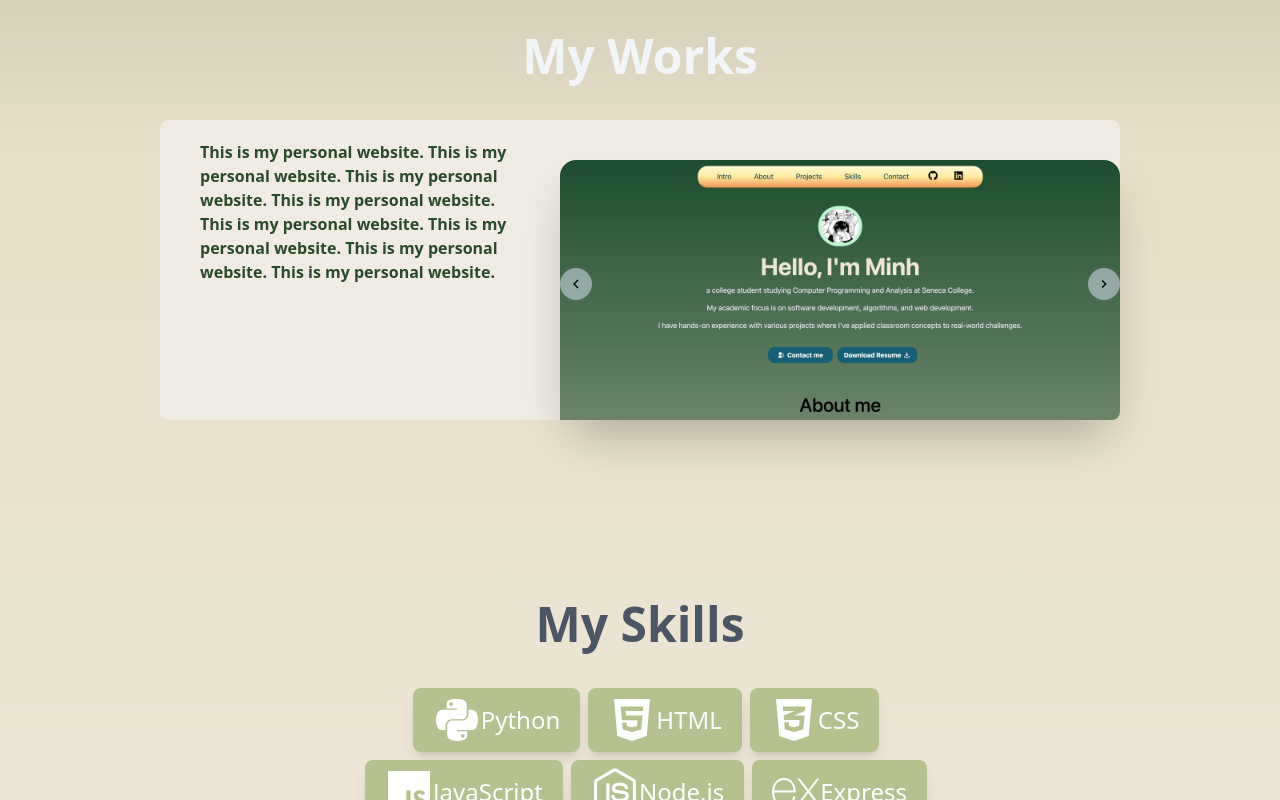
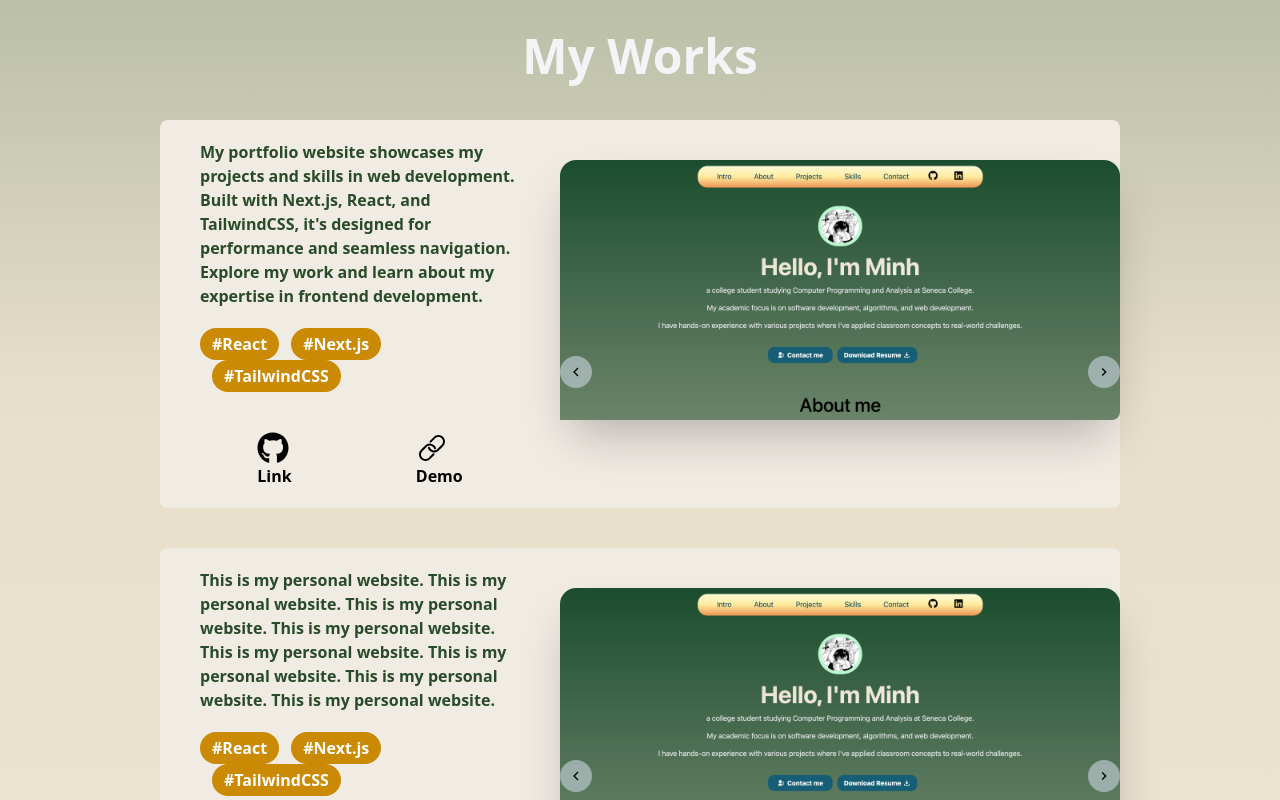
Before and after one commit to MinhPhamLapTrinh/NEXT-PORTFOLIO, a Next.js app: page / in a window 1280 px wide. Shown: the part 1400-2200 px from the top of the page. Built offline with nearby package versions, Linux system fonts and the light colour scheme.

Commit message:
update project list

```diff
--- a/components/Introduction.js
+++ b/components/Introduction.js
@@ -1,7 +1,6 @@
 import Image from "next/image";
 import toji from "../public/toji.png";
 import { MdOutlineFileDownload } from "react-icons/md";
-import { RiContactsFill } from "react-icons/ri";
 
 export default function Introduction() {
   return (
@@ -38,12 +37,6 @@ export default function Introduction() {
           <div className="flex space-x-3 font-bold flex-col sm:flex-row sm:space-y-0 space-y-3">
             <button
               type="button"
-              className="flex bg-[#FFEBB2] text-gray-500 rounded-2xl ml-3 px-6 py-2 hover:bg-yellow-600 hover:text-gray-200"
-            >
-              <RiContactsFill size="1.5em" className="pr-2" /> Contact me
-            </button>
-            <button
-              type="button"
               className="flex bg-[#FFEBB2] text-gray-500 rounded-2xl px-4 py-2 hover:bg-yellow-600 hover:text-gray-200"
             >
               Download Resume
--- a/components/Project.js
+++ b/components/Project.js
@@ -1,50 +1,72 @@
 import Image from "next/image";
-import personalWeb1 from "../public/personal-web/personal-web-1.png";
-import personalWeb2 from "../public/personal-web/personal-web-2.png";
-import personalWeb3 from "../public/personal-web/personal-web-3.png";
 import { MdNavigateNext } from "react-icons/md";
 import { GrFormPrevious } from "react-icons/gr";
 import { useState } from "react";
+import { projectList } from "./ProjectList";
+import { FaGithub } from "react-icons/fa";
+import { IoIosLink } from "react-icons/io";
 
-export default function Project({ description, imageList, gitHubLink }) {
+export default function Project() {
   const [nextImg, setNextImg] = useState(0);
-  const img = [personalWeb1, personalWeb2, personalWeb3];
 
-  const handleNextImage = () => {
-    setNextImg((nextImg + 1) % img.length);
+  const handleNextImage = (idx) => {
+    setNextImg((nextImg + 1) % projectList[idx].image.length);
   };
 
-  const handlePreviousImage = () => {
+  const handlePreviousImage = (idx) => {
     if (nextImg === 0) {
       return;
     }
-    setNextImg((nextImg - 1) % img.length);
+    setNextImg((nextImg - 1) % projectList[idx].image.length);
   };
   return (
     <>
       <div className="flex flex-col space-y-10 items-center justify-center pb-5">
-        <h1 className="text-4xl md:text-5xl font-bold text-gray-100">My Works</h1>
+        <h1 className="text-4xl md:text-5xl font-bold text-gray-100">
+          My Works
+        </h1>
         {/* <div className="flex flex-col space-y-10 px-2 md:w-3/4"> */}
-        <div className="flex flex-col md:flex-row md:justify-around bg-[#F0EBE3] rounded-lg md:w-3/4 w-full">
-          <span className="flex px-10 text-md text-[#294B29] font-bold py-5 md:w-1/2 w-full">
-            This is my personal website. This is my personal website. This is my
-            personal website. This is my personal website. This is my personal
-            website. This is my personal website. This is my personal website.
-            This is my personal website.
-          </span>
+        <ul className="flex flex-col space-y-10 items-center md:px-0 px-3">
+          {projectList.map((project, idx) => (
+            <li
+              key={idx}
+              className="flex flex-col md:flex-row md:justify-around bg-[#F0EBE3] rounded-lg md:w-3/4 w-full"
+            >
+              <div className="flex flex-col px-10 text-md text-[#294B29] font-bold py-5 md:w-1/2 w-full">
+                {project.description}
+                <ul className="flex flex-wrap justify-between md:justify-start pt-5 space-x-3">
+                  {project.tags.map((tag, index) => (
+                    <li
+                      className="bg-yellow-600 px-3 py-1 text-white rounded-full text-gray-300"
+                      key={index}
+                    >
+                      #{tag}
+                    </li>
+                  ))}
+                </ul>
+                <div className="pt-10 flex flex-row justify-around text-black">
+                  <a href={project.link} alt="github link" target="_blank" className="hover:text-xl hover:underline">
+                    <FaGithub size="2em" className="mr-3" /> Link
+                  </a>
+                  <a href={project.demo} alt="demo link" target="_blank" className="hover:text-xl hover:underline">
+                    <IoIosLink size="2em" className="mr-3" />
+                    Demo
+                  </a>
+                </div>
+              </div>
               <div className="relative">
                 <Image
-              src={img[nextImg]}
+                  src={project.image[nextImg]}
                   width="700"
                   height="400"
                   alt="pics"
-              className="shadow-2xl rounded-t-2xl rounded-br-lg mt-10"
+                  className="shadow-2xl rounded-t-2xl rounded-br-lg mt-10 object-cover"
                 />
                 <div className="absolute md:bottom-20 bottom-10 pb-10 left-0 flex items-center">
                   <button
                     className="bg-slate-300 bg-opacity-60 rounded-full px-2 py-2"
                     type="button"
-                onClick={handlePreviousImage}
+                    onClick={() => handlePreviousImage(idx)}
                   >
                     <GrFormPrevious />
                   </button>
@@ -53,13 +75,15 @@ export default function Project({ description, imageList, gitHubLink }) {
                   <button
                     className="bg-slate-300 bg-opacity-60 rounded-full px-2 py-2"
                     type="button"
-                onClick={handleNextImage}
+                    onClick={() => handleNextImage(idx)}
                   >
                     <MdNavigateNext />
                   </button>
                 </div>
               </div>
-        </div>
+            </li>
+          ))}
+        </ul>
         {/* <div className="flex justify-between space-x-20 bg-gray-50 px-2 py-2 rounded-lg">
             <span>This is my personal website</span>
             <div className="relative">
--- a/components/ProjectList.js
+++ b/components/ProjectList.js
@@ -0,0 +1,21 @@
+import personalWeb1 from "../public/personal-web/personal-web-1.png";
+import personalWeb2 from "../public/personal-web/personal-web-2.png";
+import personalWeb3 from "../public/personal-web/personal-web-3.png";
+export const projectList = [
+  {
+    description:
+      "My portfolio website showcases my projects and skills in web development. Built with Next.js, React, and TailwindCSS, it's designed for performance and seamless navigation. Explore my work and learn about my expertise in frontend development.",
+    link: "https://github.com/MinhPhamLapTrinh/NEXT-PORTFOLIO",
+    demo: "https://next-portfolio-app-woad.vercel.app/",
+    tags: ["React", "Next.js", "TailwindCSS"],
+    image: [personalWeb1, personalWeb2, personalWeb3],
+  },
+  {
+    description:
+      "This is my personal website. This is my personal website. This is my personal website. This is my personal website. This is my personal website. This is my personal website. This is my personal website. This is my personal website.",
+    link: "",
+    demo: "",
+    tags:["React", "Next.js", "TailwindCSS"],
+    image: [personalWeb1, personalWeb2, personalWeb3],
+  },
+];
--- a/components/Skills.js
+++ b/components/Skills.js
@@ -65,11 +65,13 @@ export default function MySkill() {
   return (
     <>
       <div className="flex items-center justify-center pb-5">
-        <h1 className="text-4xl md:text-5xl font-bold text-gray-600">My Skills</h1>
+        <h1 className="text-4xl md:text-5xl font-bold text-gray-600">
+          My Skills
+        </h1>
       </div>
       <div className="flex items-center justify-center pt-5 pl-3">
         <div className="md:w-1/2 sm:w-full">
-          <ul className="flex flex-wrap justify-center gap-2 text-lg text-gray-800">
+          <ul className="flex flex-wrap justify-center gap-2 pr-3 md:pr-0 text-lg text-gray-800">
             {skillList.map((skill, idx) => (
               <li
                 key={idx}
```
Lines whose indentation alone changed are shown as unchanged.
